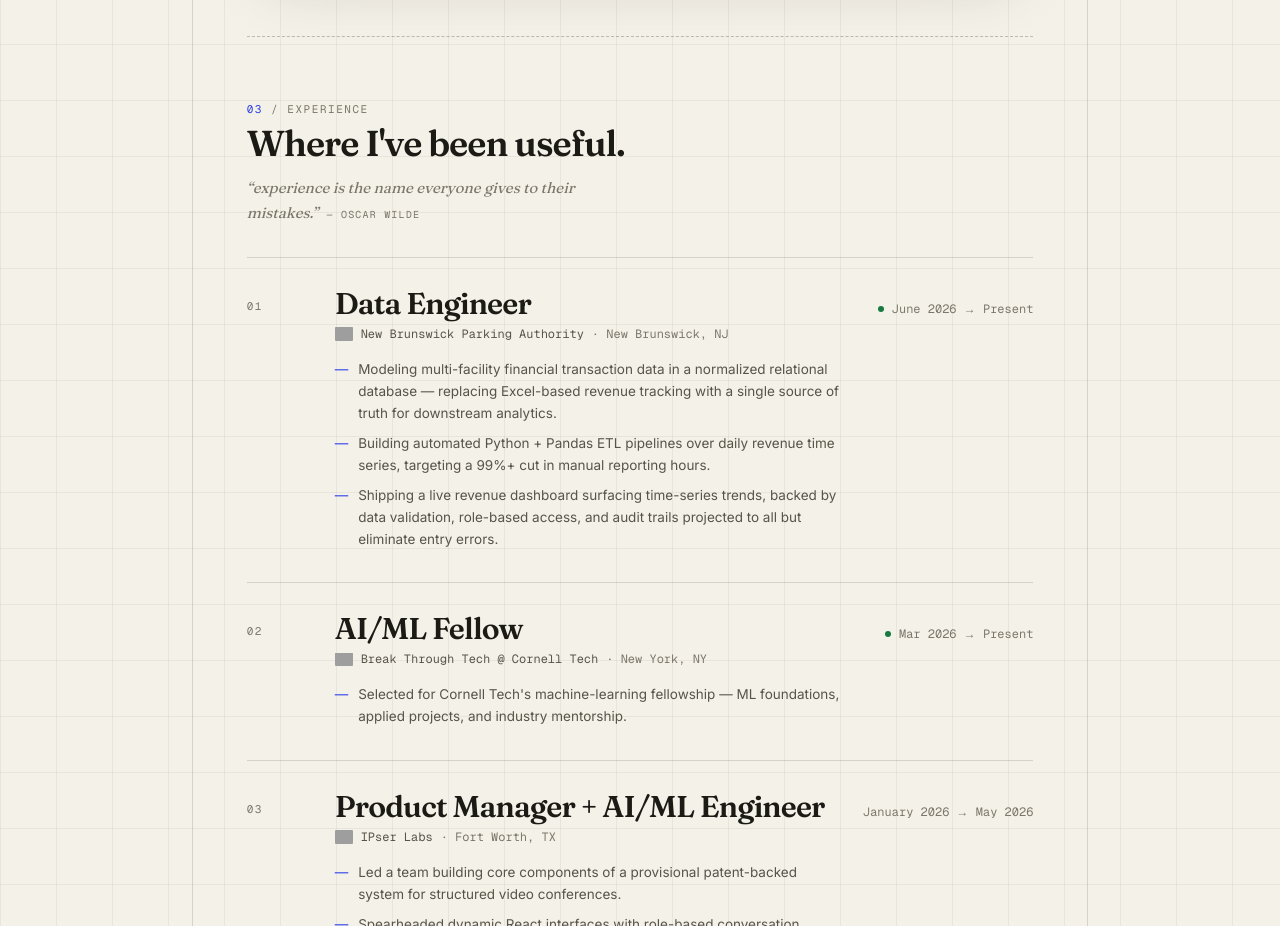
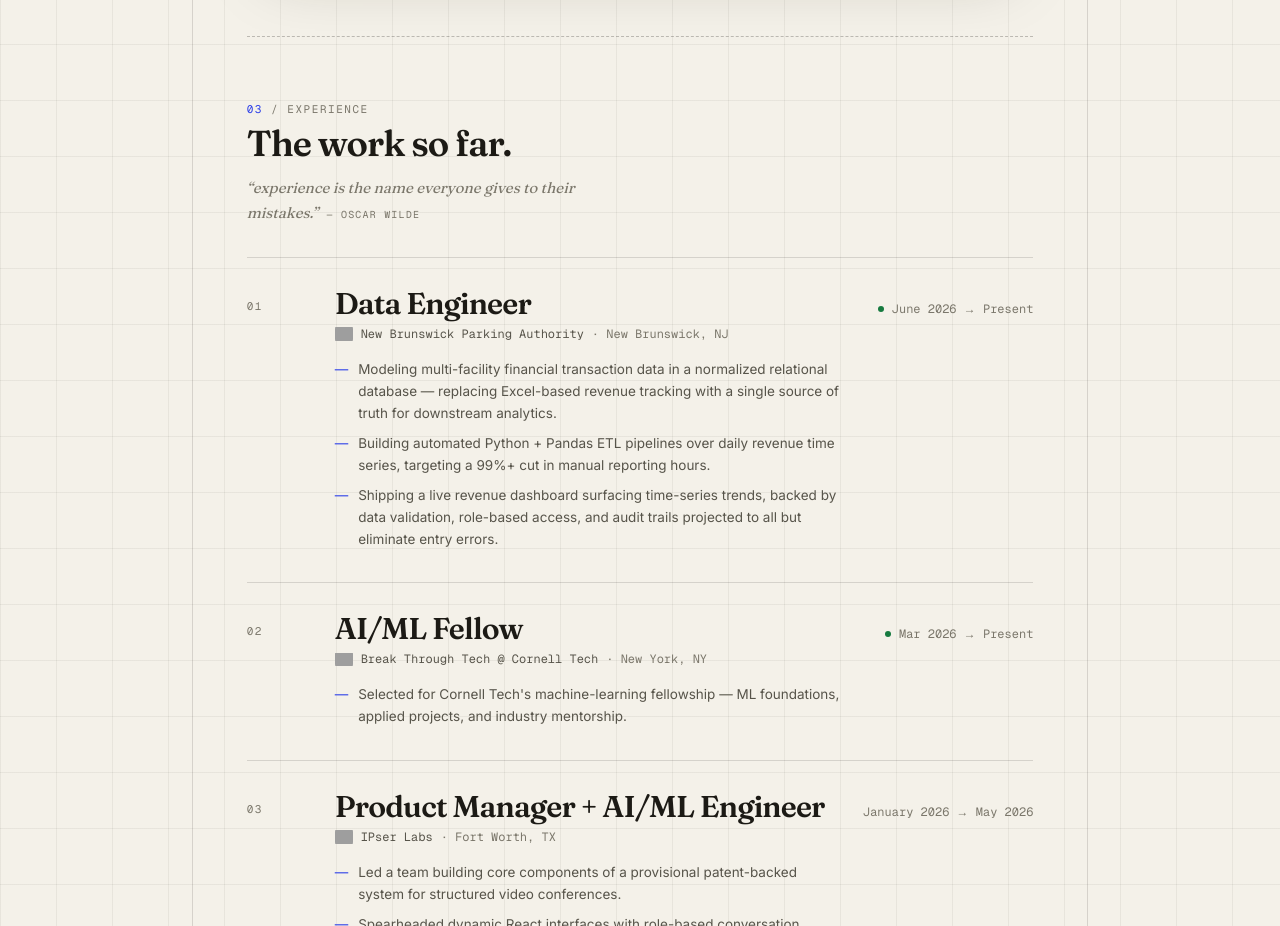
Before and after one commit to aryanpatel142006/portfolio-website, a Next.js app: page / in a window 1280 px wide. Shown: the part 1860-2786 px from the top of the page. Built offline with nearby package versions, Linux system fonts and the light colour scheme; no server answers; grey boxes are pictures that could not be loaded; some icons are missing.

Commit message:
Experience heading: 'The work so far.'

```diff
--- a/components/Experiences.tsx
+++ b/components/Experiences.tsx
@@ -10,7 +10,7 @@ export default function Experiences() {
       <SectionHeading
         index="03"
         label="experience"
-        title="Where I've been useful."
+        title="The work so far."
       />
 
       {/* epigraph — a wink above the receipts */}
```
